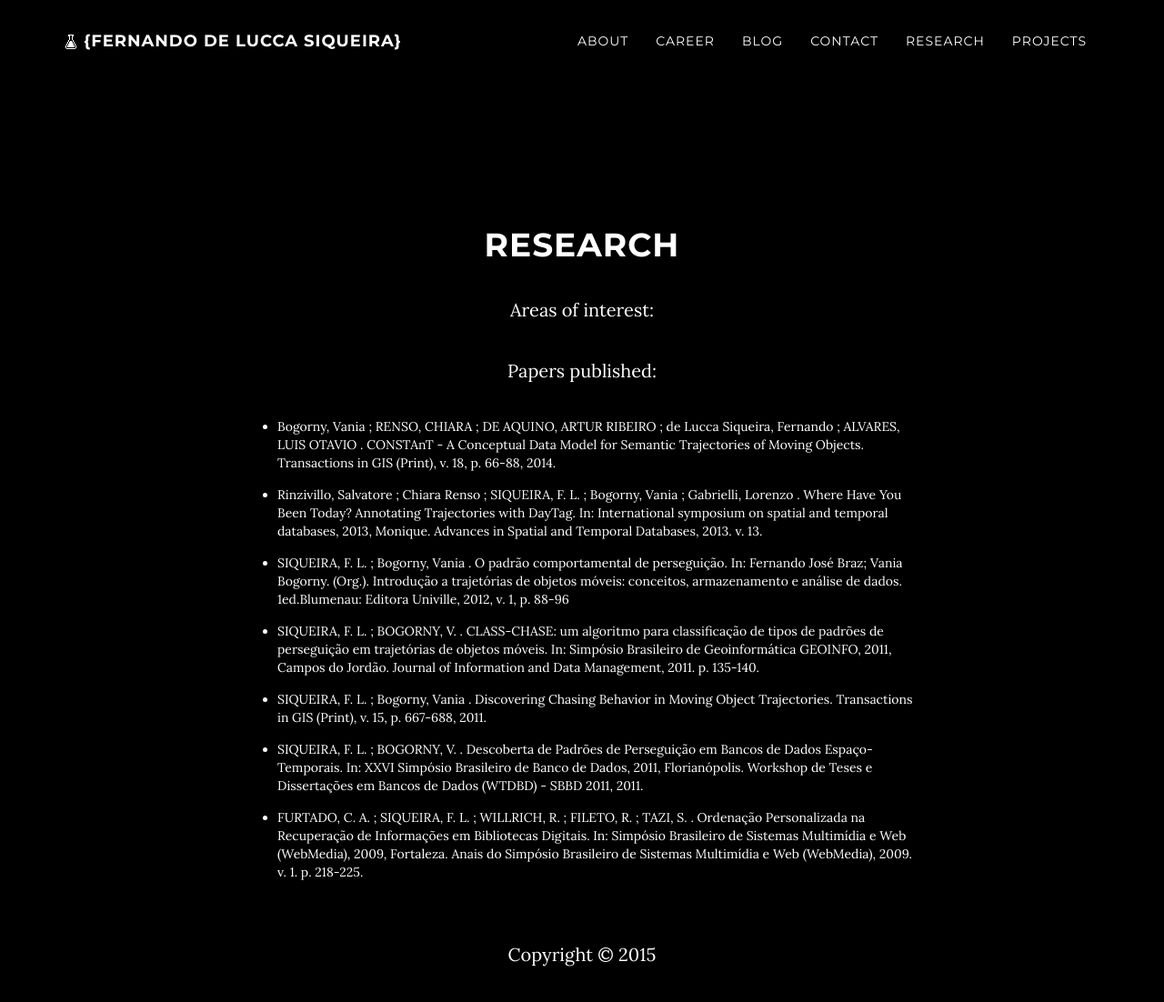
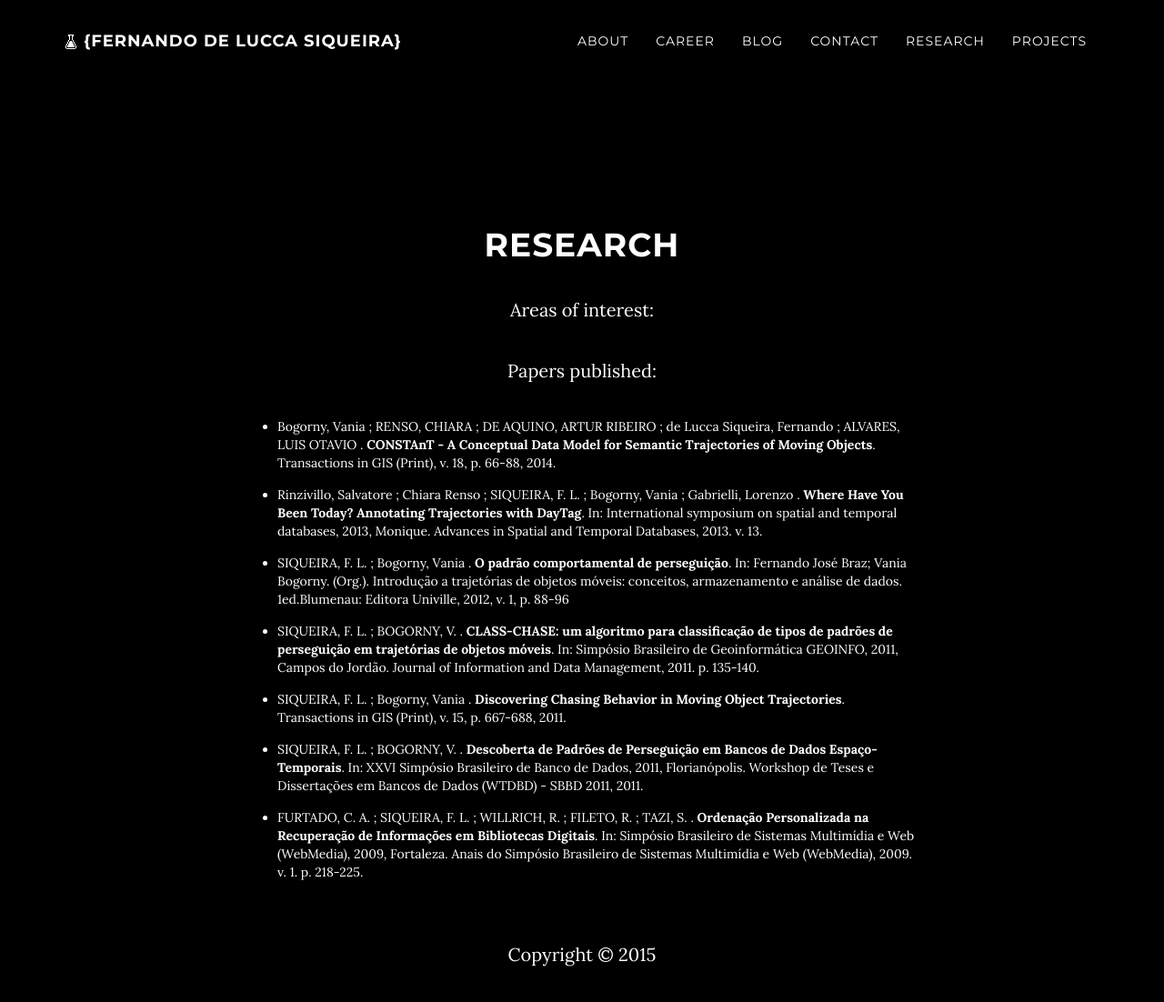
Before and after one commit to fernandolkf/fernandolkf.github.io, a Jekyll site: the page built from research/index.html, in a window 1280 px wide and 1308 px high. Shown: the top 1102 px of the window at 91% size. Built offline with Jekyll 4.4.1, drawn with Linux system fonts in a browser that asks for light colours.

```diff
--- a/_config.yml
+++ b/_config.yml
@@ -53,7 +53,7 @@ events:
     description: "Software developer @ <a href=\"http://http://www.paripassu.com.br\" target=\"_blank\">Paripassu</a>"
   - image: "/img/career/logo_ufsc_lapesd.png"
     date: "Jan 2008 - August 2009"
-    description: "Scientific initiation @ <a href=\"http://www.lapesd.inf.ufsc.br\" target=\"_blank\">LaPeSD</a> developing the @ <a href=\"http://www.literaturabrasileira.ufsc.br\" target=\"_blank\">Digital Library of Portuguese Literature</a>"
+    description: "Scientific initiation @ <a href=\"http://www.lapesd.inf.ufsc.br\" target=\"_blank\">LaPeSD</a> developing the <a href=\"http://www.literaturabrasileira.ufsc.br\" target=\"_blank\">Digital Library of Portuguese Literature</a>"
   - image: "/img/career/logo_ufsc_cco.png"
     date: "August 2005 - December 2009"
     description: "Bachelor studies @ <a href=\"http://www.cco.inf.ufsc.br\" target=\"_blank\">Universidade Federal de Santa Catarina</a> on Computer Science"
--- a/research/index.html
+++ b/research/index.html
@@ -9,11 +9,11 @@ Areas of interest:
 Papers published:
 
 <ul style="text-align: left;">
-	<li style="margin-bottom: 15px;">Bogorny, Vania ; RENSO, CHIARA ; DE AQUINO, ARTUR RIBEIRO ; de Lucca Siqueira, Fernando ; ALVARES, LUIS OTAVIO . CONSTAnT - A Conceptual Data Model for Semantic Trajectories of Moving Objects. Transactions in GIS (Print), v. 18, p. 66-88, 2014.</li>
-	<li style="margin-bottom: 15px;">Rinzivillo, Salvatore ; Chiara Renso ; SIQUEIRA, F. L. ; Bogorny, Vania ; Gabrielli, Lorenzo . Where Have You Been Today? Annotating Trajectories with DayTag. In: International symposium on spatial and temporal databases, 2013, Monique. Advances in Spatial and Temporal Databases, 2013. v. 13.</li>
-	<li style="margin-bottom: 15px;">SIQUEIRA, F. L. ; Bogorny, Vania . O padrão comportamental de perseguição. In: Fernando José Braz; Vania Bogorny. (Org.). Introdução a trajetórias de objetos móveis: conceitos, armazenamento e análise de dados. 1ed.Blumenau: Editora Univille, 2012, v. 1, p. 88-96</li>
-	<li style="margin-bottom: 15px;">SIQUEIRA, F. L. ; BOGORNY, V. . CLASS-CHASE: um algoritmo para classificação de tipos de padrões de perseguição em trajetórias de objetos móveis. In: Simpósio Brasileiro de Geoinformática GEOINFO, 2011, Campos do Jordão. Journal of Information and Data Management, 2011. p. 135-140.</li>
-	<li style="margin-bottom: 15px;">SIQUEIRA, F. L. ; Bogorny, Vania . Discovering Chasing Behavior in Moving Object Trajectories. Transactions in GIS (Print), v. 15, p. 667-688, 2011.</li>
-	<li style="margin-bottom: 15px;">SIQUEIRA, F. L. ; BOGORNY, V. . Descoberta de Padrões de Perseguição em Bancos de Dados Espaço-Temporais. In: XXVI Simpósio Brasileiro de Banco de Dados, 2011, Florianópolis. Workshop de Teses e Dissertações em Bancos de Dados (WTDBD) - SBBD 2011, 2011.</li>
-	<li style="margin-bottom: 15px;">FURTADO, C. A. ; SIQUEIRA, F. L. ; WILLRICH, R. ; FILETO, R. ; TAZI, S. . Ordenação Personalizada na Recuperação de Informações em Bibliotecas Digitais. In: Simpósio Brasileiro de Sistemas Multimídia e Web (WebMedia), 2009, Fortaleza. Anais do Simpósio Brasileiro de Sistemas Multimídia e Web (WebMedia), 2009. v. 1. p. 218-225.</li>
+	<li style="margin-bottom: 15px;">Bogorny, Vania ; RENSO, CHIARA ; DE AQUINO, ARTUR RIBEIRO ; de Lucca Siqueira, Fernando ; ALVARES, LUIS OTAVIO . <b>CONSTAnT - A Conceptual Data Model for Semantic Trajectories of Moving Objects</b>. Transactions in GIS (Print), v. 18, p. 66-88, 2014.</li>
+	<li style="margin-bottom: 15px;">Rinzivillo, Salvatore ; Chiara Renso ; SIQUEIRA, F. L. ; Bogorny, Vania ; Gabrielli, Lorenzo . <b>Where Have You Been Today? Annotating Trajectories with DayTag</b>. In: International symposium on spatial and temporal databases, 2013, Monique. Advances in Spatial and Temporal Databases, 2013. v. 13.</li>
+	<li style="margin-bottom: 15px;">SIQUEIRA, F. L. ; Bogorny, Vania . <b>O padrão comportamental de perseguição</b>. In: Fernando José Braz; Vania Bogorny. (Org.). Introdução a trajetórias de objetos móveis: conceitos, armazenamento e análise de dados. 1ed.Blumenau: Editora Univille, 2012, v. 1, p. 88-96</li>
+	<li style="margin-bottom: 15px;">SIQUEIRA, F. L. ; BOGORNY, V. . <b>CLASS-CHASE: um algoritmo para classificação de tipos de padrões de perseguição em trajetórias de objetos móveis</b>. In: Simpósio Brasileiro de Geoinformática GEOINFO, 2011, Campos do Jordão. Journal of Information and Data Management, 2011. p. 135-140.</li>
+	<li style="margin-bottom: 15px;">SIQUEIRA, F. L. ; Bogorny, Vania . <b>Discovering Chasing Behavior in Moving Object Trajectories</b>. Transactions in GIS (Print), v. 15, p. 667-688, 2011.</li>
+	<li style="margin-bottom: 15px;">SIQUEIRA, F. L. ; BOGORNY, V. . <b>Descoberta de Padrões de Perseguição em Bancos de Dados Espaço-Temporais</b>. In: XXVI Simpósio Brasileiro de Banco de Dados, 2011, Florianópolis. Workshop de Teses e Dissertações em Bancos de Dados (WTDBD) - SBBD 2011, 2011.</li>
+	<li style="margin-bottom: 15px;">FURTADO, C. A. ; SIQUEIRA, F. L. ; WILLRICH, R. ; FILETO, R. ; TAZI, S. . <b>Ordenação Personalizada na Recuperação de Informações em Bibliotecas Digitais</b>. In: Simpósio Brasileiro de Sistemas Multimídia e Web (WebMedia), 2009, Fortaleza. Anais do Simpósio Brasileiro de Sistemas Multimídia e Web (WebMedia), 2009. v. 1. p. 218-225.</li>
 </ul>
```
Also changed, not shown: about.html (+16 -1 lines), projects/index.html (+11 -4 lines), 1 other file.
